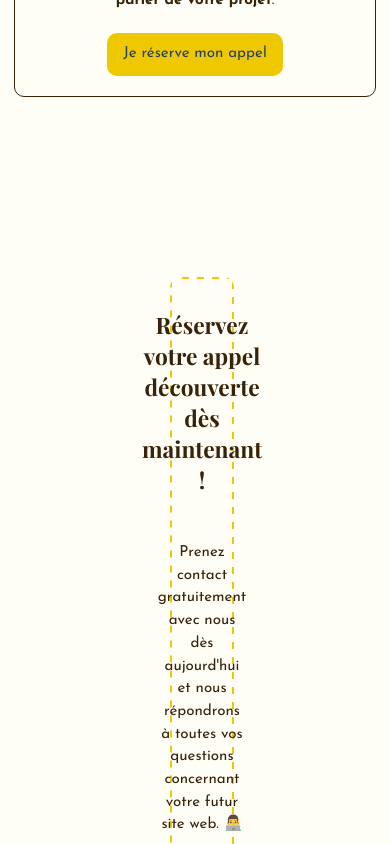
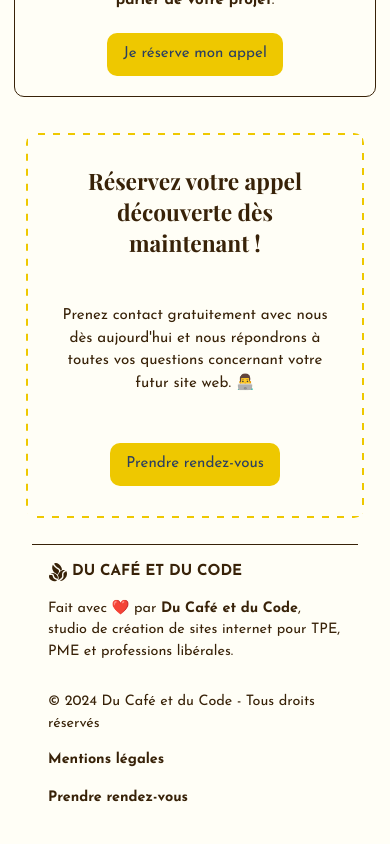
Before and after one commit to willfynch/ducafeetducode, a Next.js app: page / in a window 390 px wide. Shown: the part 10800-11644 px from the top of the page. Built offline with nearby package versions, Linux system fonts and the light colour scheme; a web font is replaced by a local one.

Commit message:
LAST CTA / Fix wrapper size on small screens

```diff
--- a/src/sections/last-cta/last-cta.module.css
+++ b/src/sections/last-cta/last-cta.module.css
@@ -7,7 +7,7 @@
   border-radius: 10px;
 
   /* animation: bounce 1s linear infinite; */
-  margin: 10rem;
+  margin: 1rem;
   display: flex;
   justify-content: center;
   align-items: center;
@@ -20,6 +20,11 @@
   background-position: left top, right bottom, left bottom, right top;
   animation: border-dance 1s infinite linear;
 
+}
+@media (min-width:900px) {
+   .wrapper {
+    margin: 10rem;
+   }
 }
 
 @keyframes border-dance {
```
